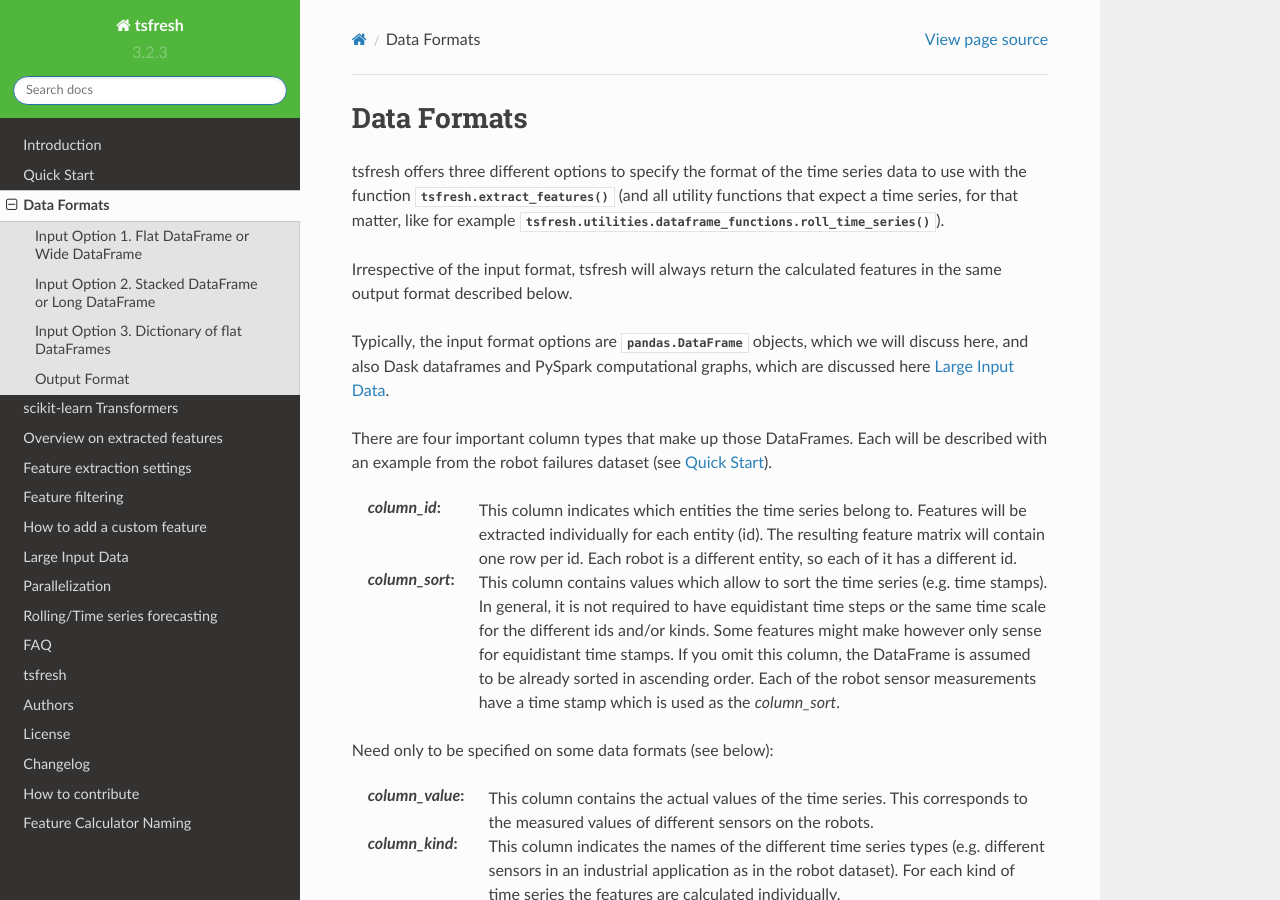
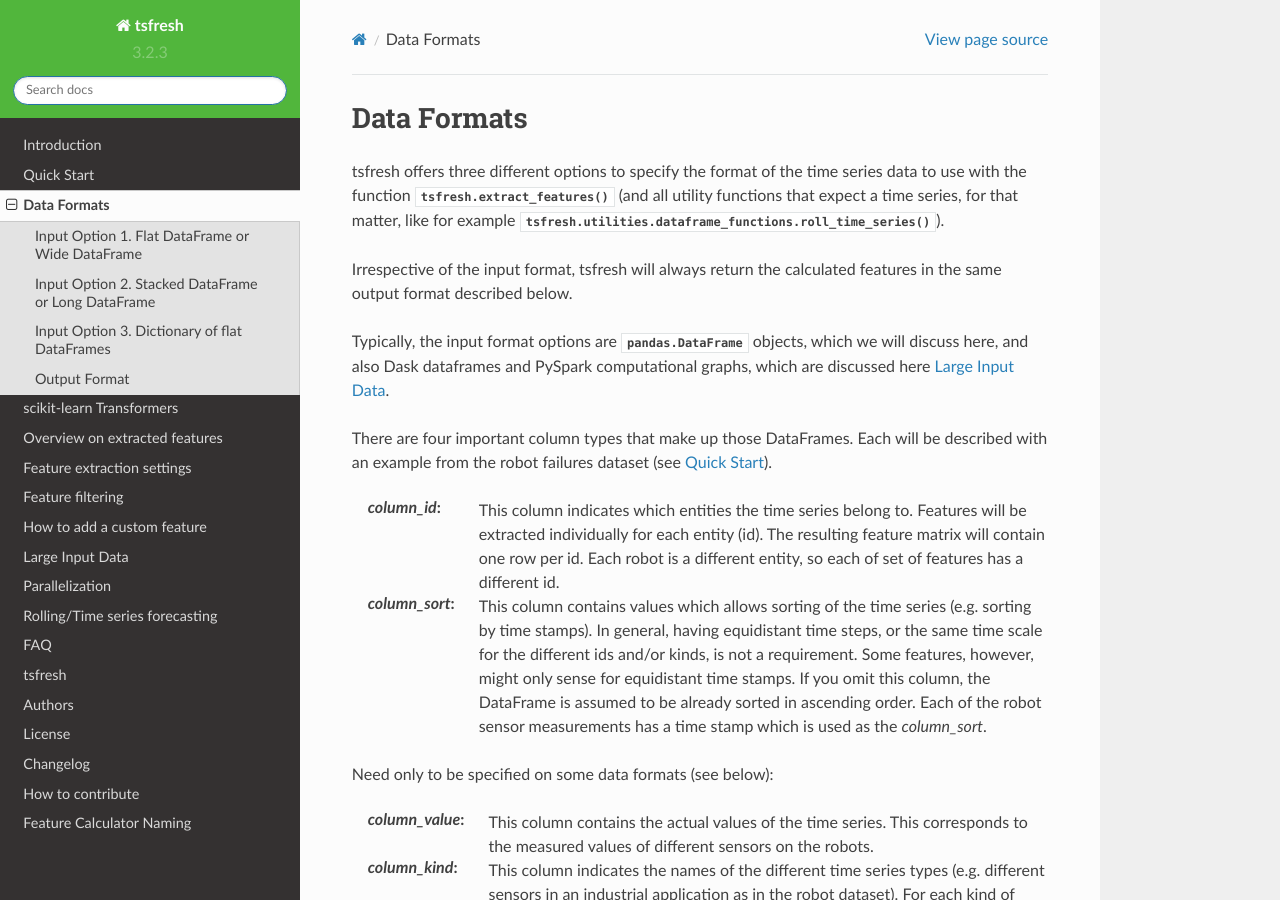
Before and after one commit to blue-yonder/tsfresh, a Sphinx documentation site: the page built from docs/text/data_formats.rst, in a window 1280 px wide and 900 px high. Built offline with Sphinx 7.4.7 and the Read the Docs theme 2.0.0, drawn with Linux system fonts in a browser that asks for light colours; formulas are drawn with MathJax 3.

Commit message:
Update data_formats.rst
Very minor grammatical corrections.

```diff
--- a/docs/text/data_formats.rst
+++ b/docs/text/data_formats.rst
@@ -19,13 +19,13 @@
 
 :`column_id`: This column indicates which entities the time series belong to. Features will be extracted individually
     for each entity (id). The resulting feature matrix will contain one row per id.
-    Each robot is a different entity, so each of it has a different id.
+    Each robot is a different entity, so each of set of features has a different id.
 
-:`column_sort`: This column contains values which allow to sort the time series (e.g. time stamps).
-    In general, it is not required to have equidistant time steps or the same time scale for the different ids and/or kinds.
-    Some features might make however only sense for equidistant time stamps.
+:`column_sort`: This column contains values which allows sorting of the time series (e.g. sorting by time stamps).
+    In general, having equidistant time steps, or the same time scale for the different ids and/or kinds, is not a requirement.
+    Some features, however, might only sense for equidistant time stamps.
     If you omit this column, the DataFrame is assumed to be already sorted in ascending order.
-    Each of the robot sensor measurements have a time stamp which is used as the `column_sort`.
+    Each of the robot sensor measurements has a time stamp which is used as the `column_sort`.
 
 Need only to be specified on some data formats (see below):
 
```
